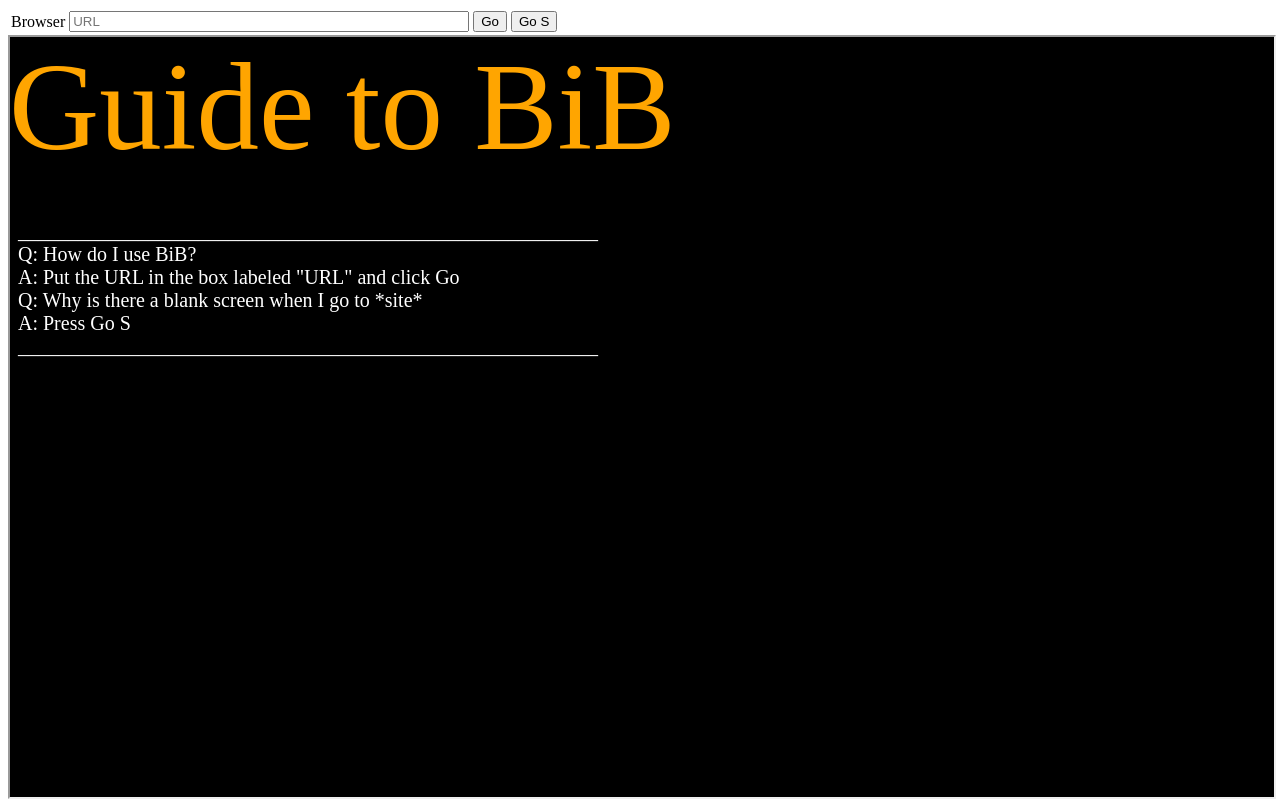
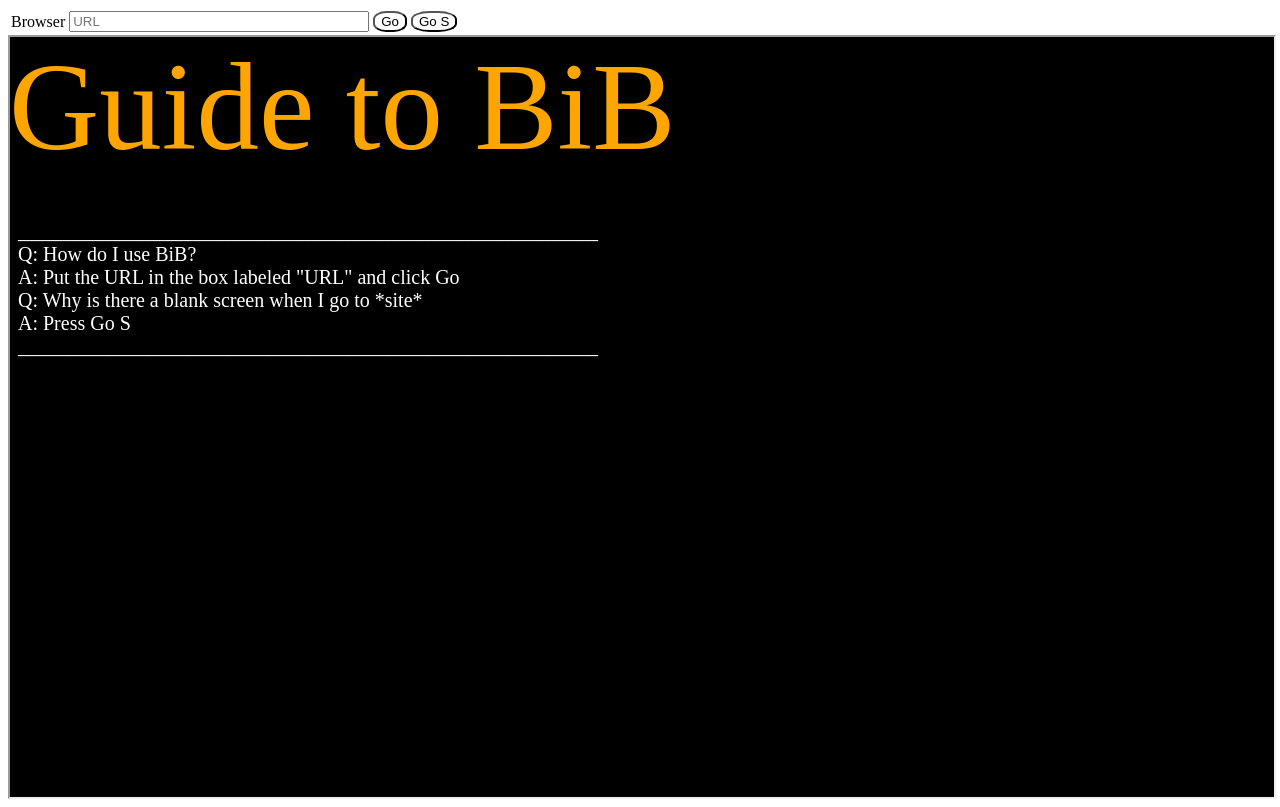
Before and after one commit to slackroad/slackroad.github.io, a plain HTML site: page iframetest/index.html in a window 1280 px wide. Drawn offline with nearby package versions, Linux system fonts and the light colour scheme.

Commit message:
asdgasdmhk'aewngklsndgioaewhngiosndglkiawengo

```diff
--- a/iframetest/style.css
+++ b/iframetest/style.css
@@ -4,5 +4,15 @@
 }
 
 .urlbox{
-	width: 400px;
+	width: 300px;
 }
+
+.urlsearch{
+	border-radius: 40%;
+	background-color: white;
+}
+
+.urlsearchs{
+	border-radius: 40%;
+	background-color: white;
+}
```
